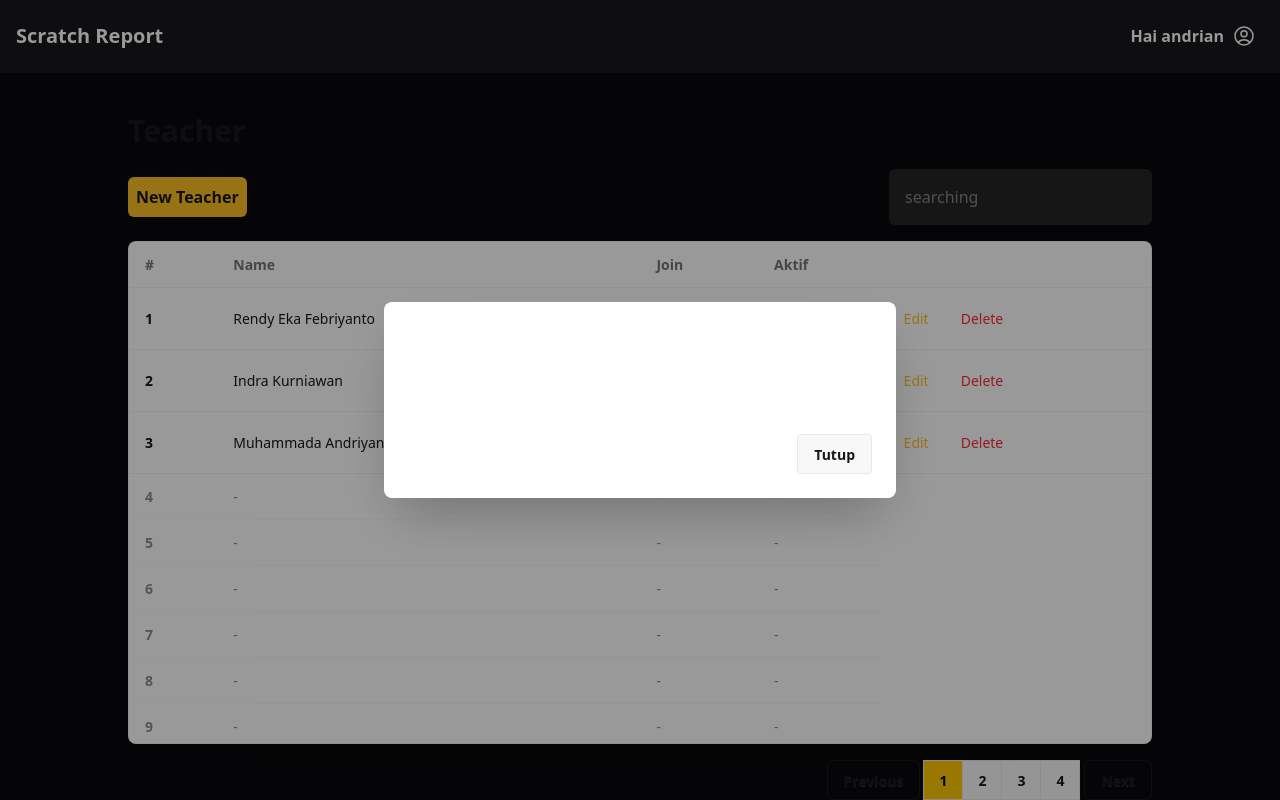
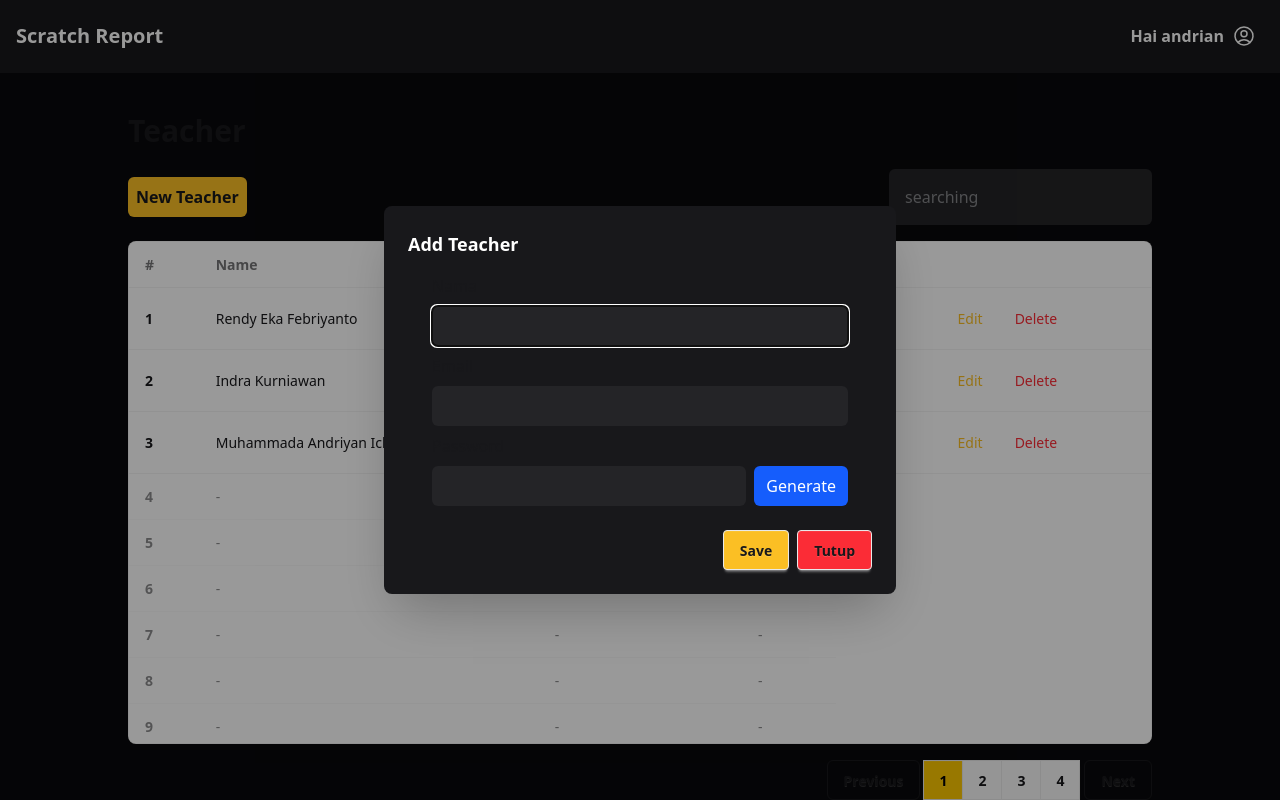
Before and after one commit to rendipilot/fe-sc, a Nuxt app: page /teacher in a window 1280 px wide. Both pictures are taken after a click on the button "New Teacher". Built offline with nearby package versions, Linux system fonts and the light colour scheme; no server answers.

Commit message:
add modal for add,update,and delete teacher

```diff
--- a/pages/teacher.vue
+++ b/pages/teacher.vue
@@ -1,7 +1,6 @@
 <template>
   <div class="flex flex-col h-screen bg-[#09090B]">
     <div class="flex items-center justify-between w-screen h-20 bg-[#18181B]">
-
       <NuxtLink to="/"
         ><h2 class="text-white text-xl font-semibold ml-4 hover:text-[#FBBF24]">
           Scratch Report
@@ -30,12 +29,12 @@
           v-if="isDropdownOpen"
           class="absolute top-14 right-4 w-48 bg-[#1F1F23] border border-gray-700 rounded-md shadow-lg z-50 p-6"
         >
-        <NuxtLink to="/">
+          <NuxtLink to="/">
             <button
-            class="w-full text-left px-4 py-2 text-white hover:bg-[#410445] mt-4 transition duration-150 rounded-md"
-          >
-            Home
-          </button>
+              class="w-full text-left px-4 py-2 text-white hover:bg-[#410445] mt-4 transition duration-150 rounded-md"
+            >
+              Home
+            </button>
           </NuxtLink>
           <NuxtLink to="/history">
             <button
@@ -91,6 +90,7 @@
           <tr>
             <th>#</th>
             <th>Name</th>
+            <th>Email</th>
             <th>Join</th>
             <th>Aktif</th>
             <th></th>
@@ -101,6 +101,7 @@
           <tr v-for="(person, index) in people" :key="index">
             <th>{{ index + 1 }}</th>
             <td>{{ person.name }}</td>
+            <td>{{ person.email }}</td>
             <td>{{ person.join }}</td>
             <td>
               <button
@@ -124,10 +125,10 @@
             </td>
             <td>
               <div class="flex gap-4">
-                <button class="px-2 py-2 text-[#FBBF24] rounded-md">
+                <button class="px-2 py-2 text-[#FBBF24] rounded-md" @click="editHandler(person.id)">
                   Edit
                 </button>
-                <button class="px-2 py-2 text-red-500 rounded-md">
+                <button class="px-2 py-2 text-red-500 rounded-md" @click="deleteHandler(person.id)">
                   Delete
                 </button>
               </div>
@@ -203,11 +204,58 @@
 
     <!-- Modal -->
     <dialog ref="modalRef" class="modal">
+      <div class="modal-box bg-[#18181B]">
+        <h3 class="text-lg font-bold text-white">Add Teacher</h3>
+        <form class="mt-4">
+          <div class="flex flex-col gap-2 mt-2">
+            <label class="ml-6">Nama</label>
+            <input :value="username" class="w-auto mx-6 py-2 px-2 rounded-md bg-[#242427]" />
+          </div>
+          <div class="flex flex-col gap-2 mt-2">
+            <label class="ml-6">Email</label>
+            <input
+              :type="email"
+              :value="emailUser"
+              pattern=".+@gmail\.com"
+              class="w-auto mx-6 py-2 px-2 rounded-md bg-[#242427]"
+            />
+          </div>
+          <div class="flex flex-col gap-2 mt-2">
+            <label class="ml-6">Password</label>
+            <div class="flex items-center gap-2 mx-6">
+              <input
+                class="py-2 px-2 rounded-md bg-[#242427] text-white w-full"
+                :value="password"
+                readonly
+              />
+              <button
+              type="button"
+                @click="generatePassword"
+                class="bg-blue-600 hover:bg-blue-700 text-white px-3 py-2 rounded-md"
+              >
+                Generate
+              </button>
+            </div>
+          </div>
+        </form>
+        <div class="modal-action">
+          <button class="bg-[#FBBF24] btn">Save</button>
+          <button class="btn bg-red-500" @click="closeModal">
+            Tutup
+          </button>
+        </div>
+      </div>
+    </dialog>
+
+    <dialog class="modal" ref="modalDeleteTeacher">
       <div class="modal-box">
-        <h3 class="text-lg font-bold text-white">Add Teacher</h3>
-        <p class="py-4 text-white">Ini adalah isi modal</p>
+        <h3>Hapus Teacher</h3>
+        <p class="mt-2 font-semibold">Apakah anda yakin menghapus data guru ini?</p>
         <div class="modal-action">
-          <button class="btn" @click="modalRef?.close()">Tutup</button>
+          <button class="bg-[#FBBF24] btn">Save</button>
+          <button class="btn bg-red-500" @click="closeModalDeleteTeacher">
+            Tutup
+          </button>
         </div>
       </div>
     </dialog>
@@ -223,15 +271,37 @@ definePageMeta({
 
 const isDropdownOpen = ref(false);
 const modalRef = ref(null);
+const modalDeleteTeacher = ref(null)
+const username = ref('')
+const emailUser = ref('')
+const password = ref('')
 
 const toggleDropdown = () => {
   isDropdownOpen.value = !isDropdownOpen.value;
 };
 
 const people = [
-  { name: "Rendy Eka Febriyanto", join: "2022", active: true },
-  { name: "Indra Kurniawan", join: "2022", active: true },
-  { name: "Muhammada Andriyan Ichsan", join: "2024", active: true },
+  {
+    id: 1,
+    name: "Rendy Eka Febriyanto",
+    email: "test@gmail.com",
+    join: "2022",
+    active: true,
+  },
+  {
+    id: 2,
+    name: "Indra Kurniawan",
+    email: "test@gmail.com",
+    join: "2022",
+    active: true,
+  },
+  {
+    id: 3,
+    name: "Muhammada Andriyan Ichsan",
+    email: "test@gmail.com",
+    join: "2024",
+    active: true,
+  },
 ];
 
 // Hitung berapa baris kosong yang perlu ditambahkan
@@ -242,7 +312,12 @@ const modelHandler = () => {
 };
 
 const closeModal = () => {
+  password.value = ''
   modalRef.value?.close();
+};
+
+const closeModalDeleteTeacher = () => {
+  modalDeleteTeacher.value?.close();
 };
 
 const logoutHandler = async () => {
@@ -250,4 +325,28 @@ const logoutHandler = async () => {
   cookie.value = null;
   await navigateTo("/login");
 };
+
+const generatePassword = () => {
+  const chars = 'abcdefghijklmnopqrstuvwxyzABCDEFGHIJKLMNOPQRSTUVWXYZ0123456789'
+  let newPassword = ''
+  for (let i = 0; i < 8; i++) {
+    const randomIndex = Math.floor(Math.random() * chars.length)
+    newPassword += chars[randomIndex]
+  }
+  password.value = newPassword
+}
+
+const editHandler = (id) => {
+  const person = people.find(p => p.id === id)
+  username.value = person.name
+  emailUser.value = person.email
+
+  modalRef.value?.showModal()
+
+  console.log(username.value)
+}
+
+const deleteHandler = (id) => {
+  modalDeleteTeacher.value?.showModal();
+}
 </script>
```
